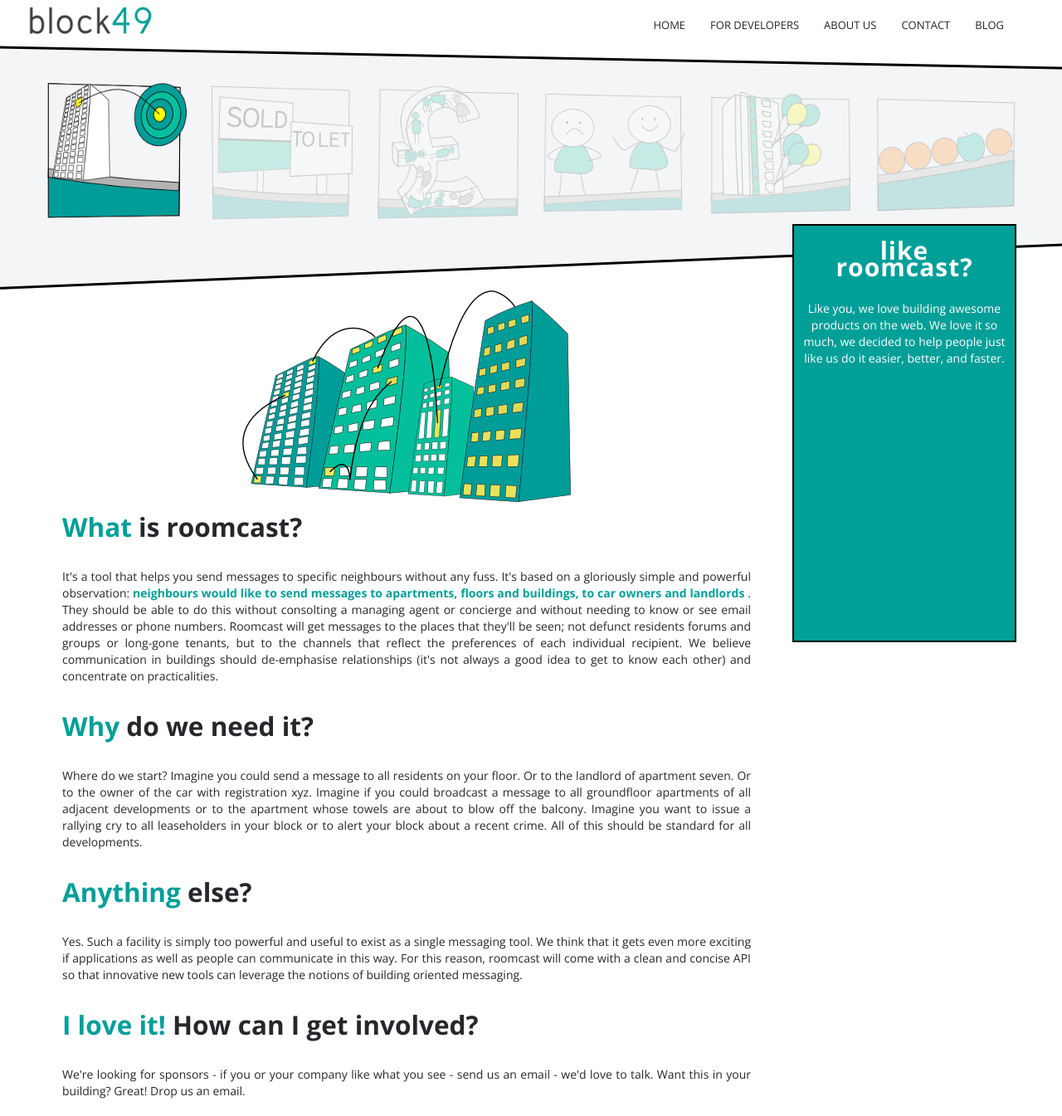
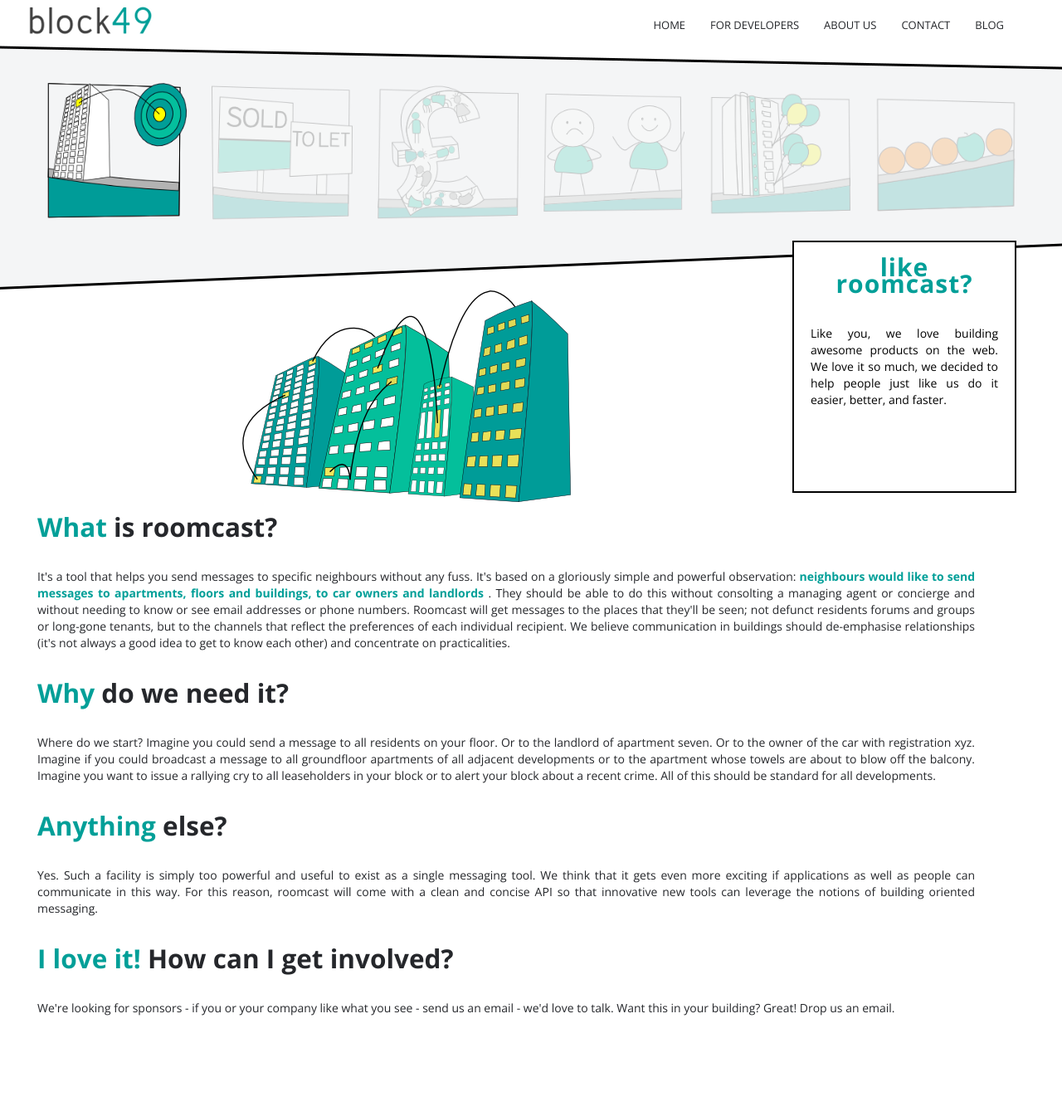
Before and after one commit to tlodge/block49.website, a Jekyll site: the page built from inspiration.html, in a window 1280 px wide and 1345 px high. Shown: the whole window at 83% size. Built offline with Jekyll 4.4.1, drawn with Linux system fonts in a browser that asks for light colours.

Commit message:
minor changes

```diff
--- a/assets/css/style.css
+++ b/assets/css/style.css
@@ -282,9 +282,9 @@
 }
 
 .tile {
-    background-color: #009F98; /*#f4f5f6;*/
+    background-color: #fff; /*#04bf9b; /* #f4f5f6;*/
     text-align: center;
-    margin-top: -80px;
+    margin-top: -60px;
 
 
 
@@ -292,11 +292,11 @@
 
 .border{
  border: 2px solid #000;
-  min-height: 500px;
+  min-height: 300px;
 }
 
 .tile p{
-     color: white;
+     color: black;
       padding: 10px;
 
 
@@ -753,7 +753,7 @@
 }
 
 .tile .thumbnail h4{
-    color: #fff;
+    color: black;
 }
 
 .thumbnail span {
--- a/inspiration.html
+++ b/inspiration.html
@@ -89,22 +89,28 @@
 
     <div class="container">
         <div class="row">
-            <div class="thumbnail span9">
+            <div class="thumbnail span12">
                 <div class="row">
+                    <div class="span9">
+                        <img alt="" src="assets/img/app_communicate_big.png">
+                    </div>
+                    <div class="span3 tile pull-right">
+                        <div class="border">
+                            <h4> <strong>like</strong> roomcast? </h4>
+
+                            <p>Like you, we love building awesome products on the web. We love it so much, we decided to help people just like us do it easier, better, and faster. </p>
+
+                        </div>
+                    </div>
+                <div>
+                <div class="row">
+                    <div class="thumbnail span12">
 
 
-
-                    <div class="thumbnail span9">
-
-                         <img alt="" src="assets/img/app_communicate_big.png">
                         <h2><strong>What</strong> is roomcast?</h2>
                         <p>
 It's a tool that helps you send messages to specific neighbours without any fuss.  It's based on a gloriously simple and powerful observation: <strong>neighbours would like to send messages to apartments, floors and buildings, to car owners and landlords </strong>.  They should be able to do this without consolting a managing agent or concierge and without needing to know or see email addresses or phone numbers.   Roomcast will get messages to the places that they'll be seen; not defunct residents forums and groups or long-gone tenants, but to the channels that reflect the preferences of each individual recipient.  We believe communication in buildings should de-emphasise relationships (it's not always a good idea to get to know each other) and concentrate on practicalities.</p>
-                    </div>
 
-                </div>
-            <div class="row">
-                 <div class="thumbnail span9">
                     <h2><strong>Why</strong> do we need it?</h2>
                     <p>Where do we start?  Imagine you could send a message to all residents on your floor.  Or to the landlord of apartment seven.  Or to the owner of the car with registration xyz.  Imagine if you could broadcast a message to all groundfloor apartments of all adjacent developments or to the apartment whose towels are about to blow off the balcony.    Imagine you want to issue a rallying cry to all leaseholders in your block or to alert your block about a recent crime.  All of this should be standard for all developments.
                     </p>
@@ -118,17 +124,6 @@
                 </div>
                 </div>
             </div>
-
-             <div class="span3 tile pull-right">
-                <div class="border">
-              <!--<div class="top-line-small"></div>-->
-               <div class="thumbnail">
-                <h4> like roomcast? </h4>
-               </div>
-<p>Like you, we love building awesome products on the web. We love it so much, we decided to help people just like us do it easier, better, and faster. </p>
-                <!--<div class="bottom-line-small"></div>-->
-                </div>
-                </div>
         </div>
     </div>
 </div>
```
